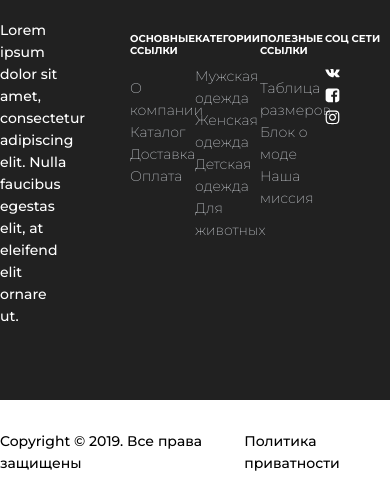
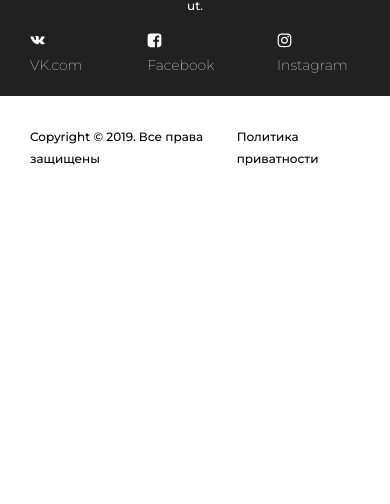
Before and after one commit to zhamalamazalieva/onlineshop, a plain HTML site: page index.html in a window 390 px wide. Shown: the part 4986-5490 px from the top of the page. After the commit the page ends 5186 px from the top, so only its background shows below. Drawn offline with Linux system fonts and the light colour scheme.

Commit message:
changes to footer for the mobile version

```diff
--- a/index.html
+++ b/index.html
@@ -75,6 +75,14 @@
                 5.64286 14.4743 5.85714 16.2065 3.55357C17.26 2.15179 17.6797 1.29464 17.5458 0.928571Z" />
             </g>
         </symbol>
+        <symbol id="burger-menu__icon" viewBox="0 0 448 512">
+            <g>
+                <path d="M16 132h416c8.837 0 16-7.163 16-16V76c0-8.837-7.163-16-16-16H16C7.163 60 0 67.163
+                 0 76v40c0 8.837 7.163 16 16 16zm0 160h416c8.837 0 16-7.163 16-16v-40c0-8.837-7.163-16-16-16H16c-8.837
+                 0-16 7.163-16 16v40c0 8.837 7.163 16 16 16zm0 160h416c8.837 0 16-7.163 16-16v-40c0-8.837-7.163-16-16-16H16c-8.837
+                 0-16 7.163-16 16v40c0 8.837 7.163 16 16 16z"></path>
+            </g>
+        </symbol>
     </svg>
     <!-- beginning of the header section  -->
     <header class="header">
@@ -103,7 +111,7 @@
                 <!-- media query -->
                 <div class="header__burger-menu burger-menu">
                     <div class="burger-menu__item">
-                        <svg  class="burger-menu__img">
+                        <svg class="burger-menu__img">
                             <use xlink:href="#burger-menu__icon"></use>
                         </svg>
                     </div>
@@ -423,15 +431,25 @@
                             <div class="col-2 footer__menu">
                                 <h4 class="menu__title">соц сети</h4>
                                 <ul class="menu">
+                                    <li class="menu__item"><a href="#" class="menu__link">
+                                        <svg class="social-icon">
+                                                <use xlink:href="#vk" </svg> <span>VK.com</span></a></li>
                                     <li class="menu__item"><a href="#" class="menu__link"><svg class="social-icon">
-                                                <use xlink:href="#vk"</svg> VK.com</a></li>
+                                                <use xlink:href="#facebook" </svg><span>Facebook</span></a></li>
                                     <li class="menu__item"><a href="#" class="menu__link"><svg class="social-icon">
-                                                <use xlink:href="#facebook"</svg> Facebook</a></li>
-                                    <li class="menu__item"><a href="#" class="menu__link"><svg class="social-icon">
-                                                <use xlink:href="#instagram"</svg>Instagram</a></li>
+                                                <use xlink:href="#instagram" </svg><span>Instagram</span></a></li>
                                 </ul>
                             </div>
                         </div>
+                        <ul class="menu__display--max-width576">
+                            <li class="menu__item"><a href="#" class="menu__link">
+                                <svg class="social-icon">
+                                        <use xlink:href="#vk" </svg> <span>VK.com</span></a></li>
+                            <li class="menu__item"><a href="#" class="menu__link"><svg class="social-icon">
+                                        <use xlink:href="#facebook" </svg><span>Facebook</span></a></li>
+                            <li class="menu__item"><a href="#" class="menu__link"><svg class="social-icon">
+                                        <use xlink:href="#instagram" </svg><span>Instagram</span></a></li>
+                        </ul>
                     </div>
                 </div>
             </div>
--- a/styles/footer.css
+++ b/styles/footer.css
@@ -65,6 +65,7 @@
     width: 15px;
     height: 15px;
     fill:white;
+    margin-right: 10px;
 }
 
 .footer__bottom{
@@ -85,3 +86,50 @@
     color:white;
     font-weight: 300;
 }
+.menu__display--max-width576{
+    display: none;
+}
+/*MEDIA
+==========================================*/
+@media screen and (max-width:575px){
+    .footer__row{
+        flex-direction: column;
+        padding: 20px 30px;
+    }
+    .col-4{
+        width: 100%;
+    }
+
+    .col-8{
+        width: 100%;
+    }
+    .footer__left{
+        text-align: center;
+    }
+    .footer__description{
+        text-align: center;
+        margin: 15px 0;
+        font-size: 12px;
+        padding-right: 0;
+    }
+
+    .footer__menu{
+        display: none;
+    }
+    .menu__display--max-width576{
+        display: flex;
+        justify-content: space-between;
+    }
+    .menu__display--max-width576 .menu__item{
+        padding-right: 50px;
+    }
+    .menu__display--max-width576 .menu__item:nth-child(3){
+        padding-right: 0;
+    }
+    .footer__bottom{
+        padding: 0 30px;
+    }
+    .footer__item{
+        font-size: 12px;
+    }
+}
--- a/styles/header.css
+++ b/styles/header.css
@@ -82,6 +82,11 @@
 .header__burger-menu{
   display: none;
 }
+.burger-menu__icon{
+  fill: yellow;
+  width: 20px;
+  height: 20px;
+}
 @media screen and (max-width:700px){
   .header__nav--left, .header__nav--rigth, .header__shop{
     display: none;
```
